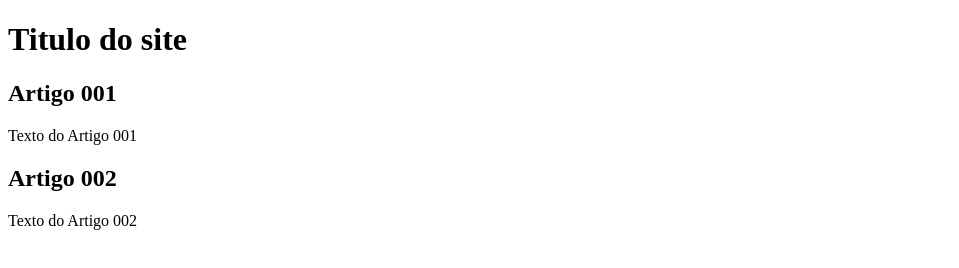
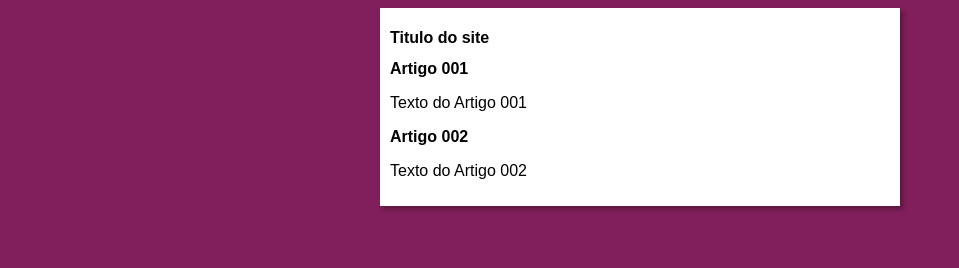
Before and after one commit to Heloisa-Oliveira1/projeto-site, a plain HTML site: page index.html in a window 1280 px wide. Shown: the whole page, without its empty margins (0-959 px from the left). Drawn offline with Linux system fonts and the light colour scheme.

Commit message:
iniciei o design

```diff
--- /dev/null
+++ b/estilos/style.css
@@ -0,0 +1,16 @@
+* {
+    font-family: Arial, Helvetica, sans-serif;
+    font-size: 16px;
+}
+
+body {
+    background-color: rgb(128, 31, 91);
+}
+
+main {
+    background-color: white;
+    width: 500px;
+    margin: auto;
+    padding: 10px;
+    box-shadow: 3px 3px 5px rgba(0, 0, 0, 0.308);
+}
--- a/index.html
+++ b/index.html
@@ -4,6 +4,7 @@
     <meta charset="UTF-8">
     <meta name="viewport" content="width=device-width, initial-scale=1.0">
     <title>Titulo do Site</title>
+    <link rel="stylesheet" href="estilos/style.css">
 </head>
 <body>
     <main>
```
